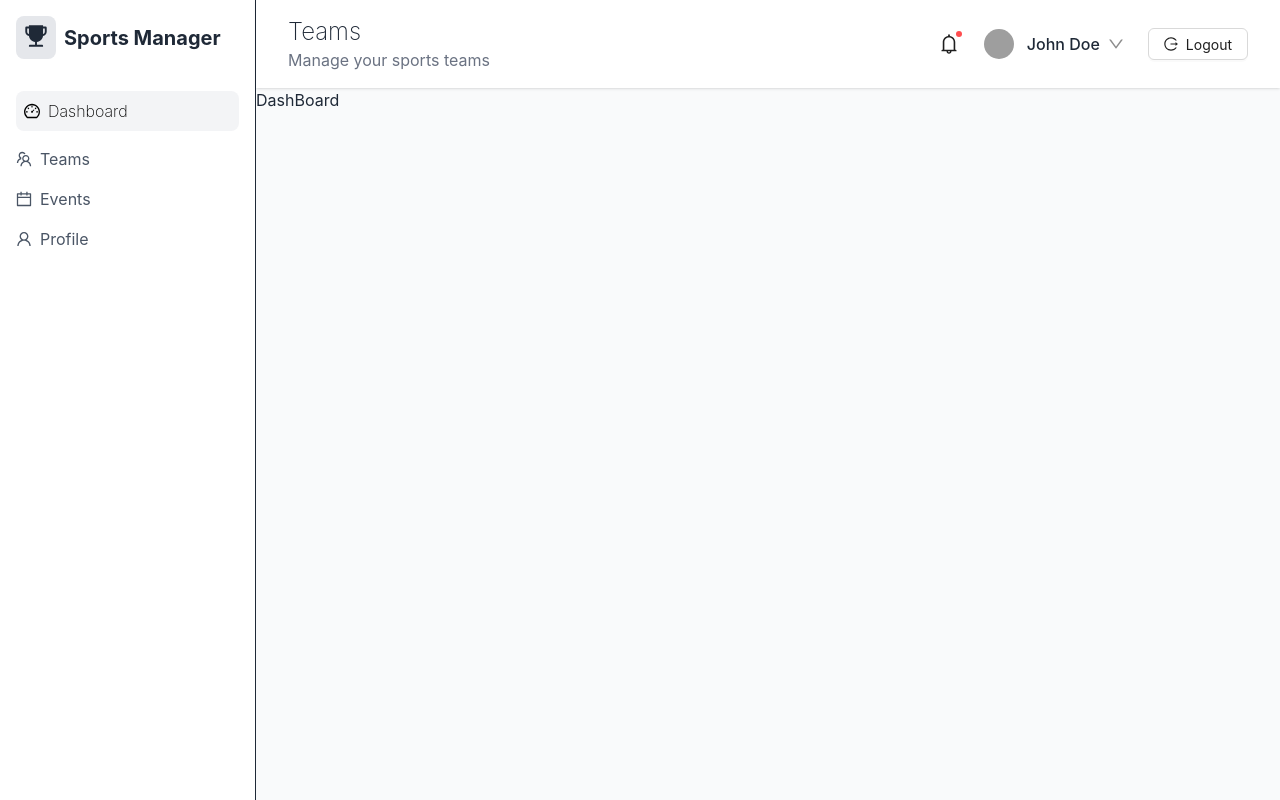
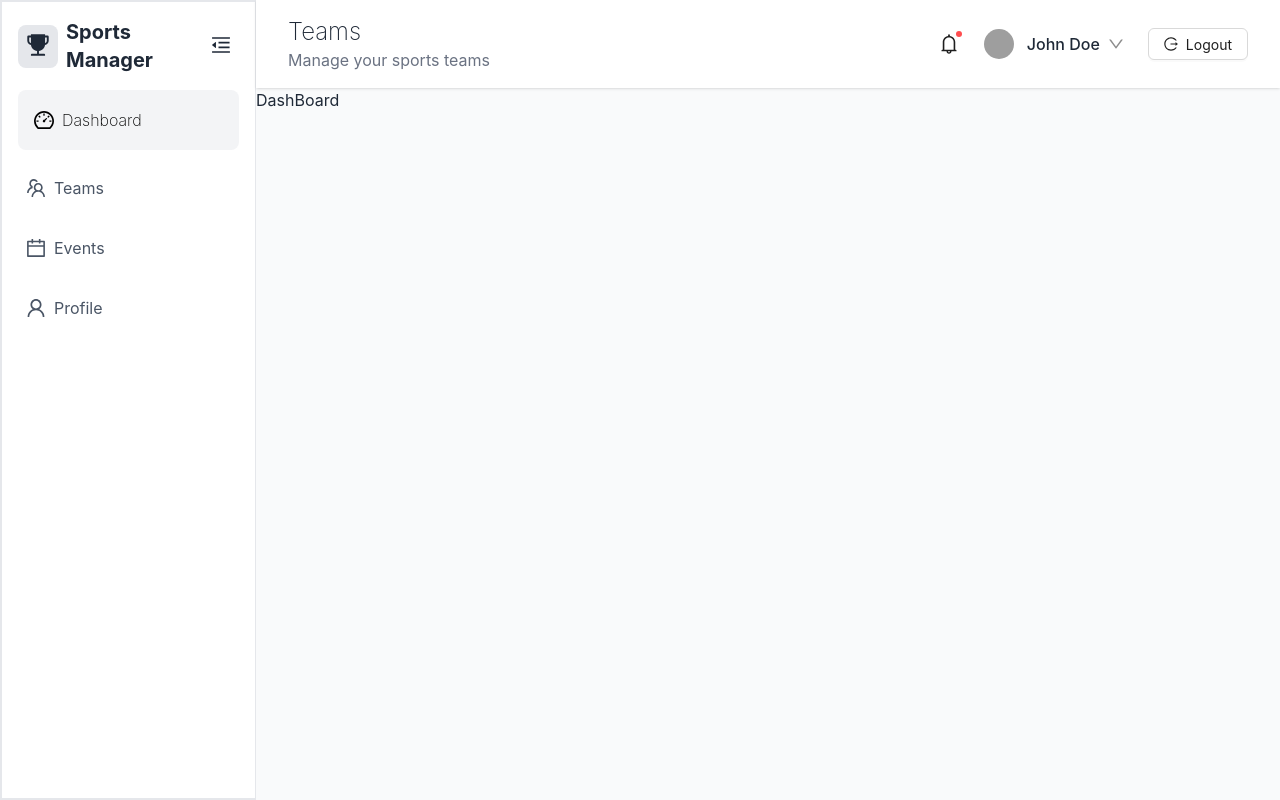
Before and after one commit to YamiDPhuong/sport-meet-frontend, a React (Vite) app: page / in a window 1280 px wide. Built offline with nearby package versions, Linux system fonts and the light colour scheme; grey boxes are pictures that could not be loaded.

Commit message:
feat(layout): implement sidebar toggle using Zustand
- Create sidebar store with toggle functionality
- Add open/close actions for sidebar state management

```diff
--- a/package.json
+++ b/package.json
@@ -25,11 +25,11 @@
     "@faker-js/faker": "^9.9.0",
     "@tailwindcss/vite": "^4.1.11",
     "antd": "^5.26.5",
-    "lucide-react": "^0.525.0",
     "react": "^19.1.0",
     "react-dom": "^19.1.0",
     "react-router-dom": "^7.7.0",
-    "tailwindcss": "^4.1.11"
+    "tailwindcss": "^4.1.11",
+    "zustand": "^5.0.6"
   },
   "devDependencies": {
     "@commitlint/cli": "^19.8.1",
--- a/src/components/layout/Sidebar/SidebarLogo.tsx
+++ b/src/components/layout/Sidebar/SidebarLogo.tsx
@@ -4,7 +4,7 @@ import { TrophyFilled } from '@ant-design/icons';
 const SidebarLogo: React.FC = () =>
 {
     return (
-        <div className="flex items-center space-x-2 mb-8">
+        <div className="flex items-center space-x-2">
             <div className="bg-gray-200 p-2 rounded-lg">
                 <TrophyFilled className="text-2xl" />
             </div>
--- a/src/components/layout/Sidebar/index.tsx
+++ b/src/components/layout/Sidebar/index.tsx
@@ -6,15 +6,19 @@ import
     TeamOutlined,
     CalendarOutlined,
     UserOutlined,
+    MenuFoldOutlined,
+    MenuUnfoldOutlined,
 } from '@ant-design/icons';
 
 import NavItem from '../../ui/NavItem';
 import SidebarLogo from './SidebarLogo';
+import { useSidebarStore } from '../../../store/useSidebarStore';
 
 const Sidebar: React.FC = () =>
 {
     const location = useLocation();
     const pathname = location.pathname;
+    const { isOpen, toggle } = useSidebarStore();
 
     const getActiveItem = () =>
     {
@@ -28,33 +32,50 @@ const Sidebar: React.FC = () =>
     const activeItem = getActiveItem();
 
     return (
-        <aside className="w-64 bg-white border-r h-screen p-4">
-            <SidebarLogo />
-            <div className="ant-layout-sider-children">
+        <aside className={`bg-white border-r border-gray-200 border-2 h-screen p-4 transition-all duration-300 ${ isOpen ? 'w-64' : 'w-20' }`}>
+            <div className={`flex ${ isOpen ? 'justify-between' : 'justify-center' } items-center ${ !isOpen ? 'mb-2' : 'mb-4' }`}>
+                {isOpen && <SidebarLogo />}
+                <button
+                    onClick={toggle}
+                    className={`p-2 rounded-md hover:bg-gray-100 transition-colors ${ !isOpen ? 'mx-auto' : '' }`}
+                    aria-label={isOpen ? 'Collapse sidebar' : 'Expand sidebar'}
+                >
+                    {isOpen ? (
+                        <MenuFoldOutlined className="text-black text-xl" />
+                    ) : (
+                        <MenuUnfoldOutlined className="text-black text-xl" />
+                    )}
+                </button>
+            </div>
+            <div className={`ant-layout-sider-children ${ !isOpen ? 'mt-2' : '' }`}>
                 <ul>
                     <NavItem
                         href="/"
                         icon={<DashboardOutlined />}
-                        label="Dashboard"
+                        label={isOpen ? "Dashboard" : ""}
                         isActive={activeItem === 'dashboard'}
+                        collapsed={!isOpen}
                     />
                     <NavItem
                         href="/teams"
                         icon={<TeamOutlined />}
-                        label="Teams"
+                        label={isOpen ? "Teams" : ""}
                         isActive={activeItem === 'teams'}
+                        collapsed={!isOpen}
                     />
                     <NavItem
                         href="/events"
                         icon={<CalendarOutlined />}
-                        label="Events"
+                        label={isOpen ? "Events" : ""}
                         isActive={activeItem === 'events'}
+                        collapsed={!isOpen}
                     />
                     <NavItem
                         href="/profile"
                         icon={<UserOutlined />}
-                        label="Profile"
+                        label={isOpen ? "Profile" : ""}
                         isActive={activeItem === 'profile'}
+                        collapsed={!isOpen}
                     />
                 </ul>
             </div>
--- a/src/components/ui/NavItem.tsx
+++ b/src/components/ui/NavItem.tsx
@@ -7,9 +7,10 @@ interface NavItemProps
     label: string;
     href: string;
     isActive?: boolean;
+    collapsed?: boolean;
 }
 
-const NavItem: React.FC<NavItemProps> = ( { icon, label, href, isActive = false } ) =>
+const NavItem: React.FC<NavItemProps> = ( { icon, label, href, isActive = false, collapsed = false } ) =>
 {
     const linkClassName = isActive
         ? 'flex items-center space-x-2 text-black font-extralight'
@@ -19,10 +20,14 @@ const NavItem: React.FC<NavItemProps> = ( { icon, label, href, isActive = false
         : 'mb-4';
 
     return (
-        <li className={listItemClassName}>
-            <Link to={href} className={linkClassName}>
-                {icon}
-                <span>{label}</span>
+        <li className={`${ listItemClassName } ${ collapsed ? 'flex justify-center' : '' }`}>
+            <Link
+                to={href}
+                className={`${ linkClassName } ${ collapsed ? 'flex-col space-y-1 space-x-0 p-2' : 'p-2' }`}
+                title={collapsed ? label : undefined}
+            >
+                <span className="text-xl">{icon}</span>
+                {!collapsed && <span>{label}</span>}
             </Link>
         </li>
     );
--- /dev/null
+++ b/src/store/useSidebarStore.ts
@@ -0,0 +1,16 @@
+import { create } from 'zustand';
+
+interface SidebarState
+{
+    isOpen: boolean;
+    toggle: () => void;
+    open: () => void;
+    close: () => void;
+}
+
+export const useSidebarStore = create<SidebarState>( set => ( {
+    isOpen: true,
+    toggle: () => set( state => ( { isOpen: !state.isOpen } ) ),
+    open: () => set( { isOpen: true } ),
+    close: () => set( { isOpen: false } ),
+} ) );
```
Also changed, not shown: 1 other file (tests, documents, lock files or other folders).
